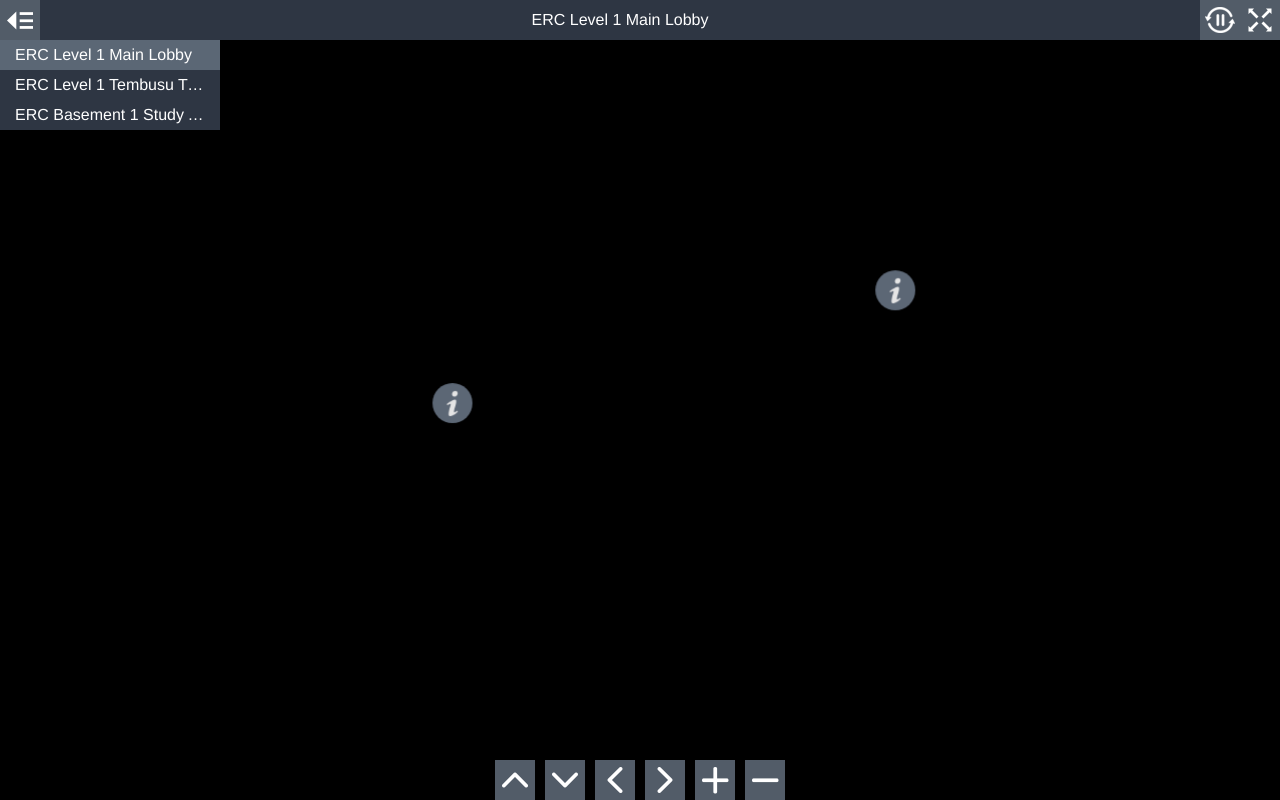
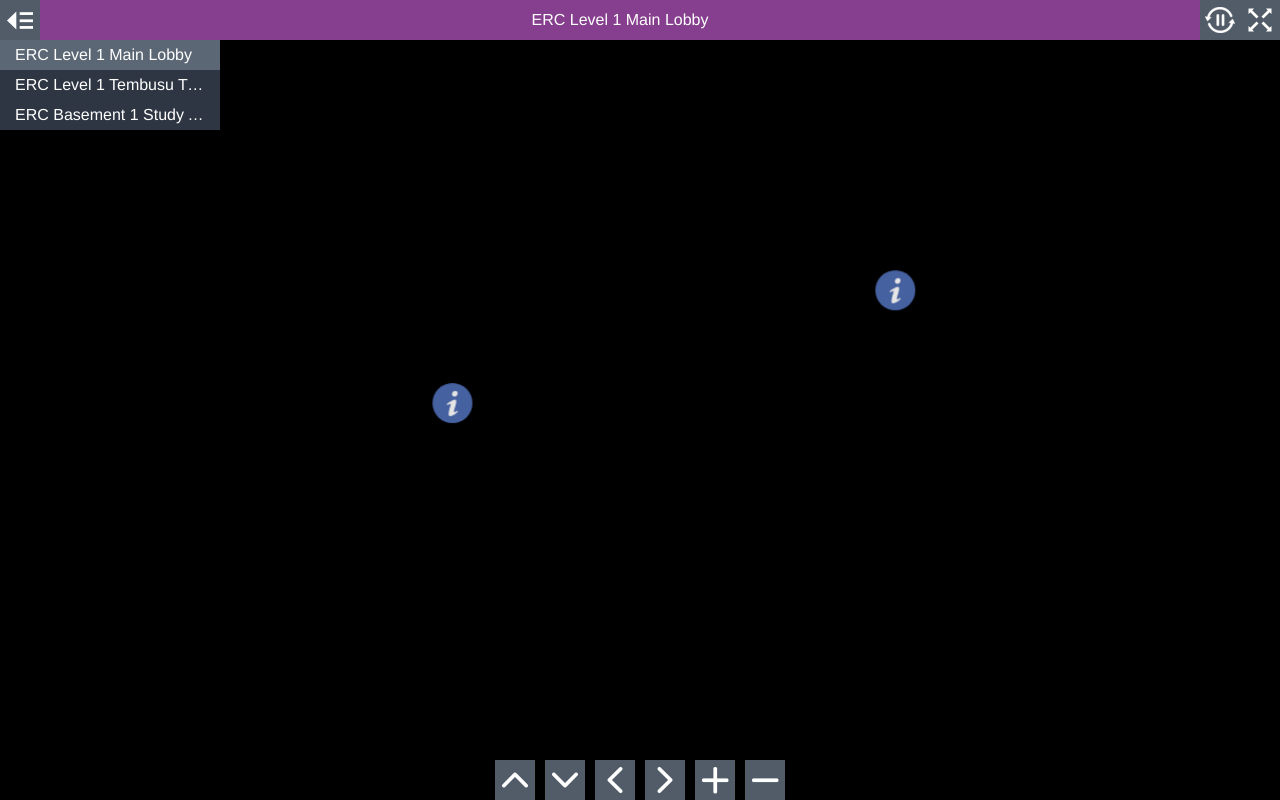
Before and after one commit to arijunhao/ERC-Tour-May-2022, a plain HTML site: page index.html in a window 1280 px wide. Drawn offline with Linux system fonts and the light colour scheme.

Commit message:
Update style.css

```diff
--- a/style.css
+++ b/style.css
@@ -79,8 +79,8 @@ body.multiple-scenes.mobile #titleBar {
   height: 100%;
   line-height: 30px;
   padding: 5px;
-  background-color: rgb(58,68,84);
-  background-color: rgba(58,68,84,0.8);
+  background-color: rgb(168,78,178);
+  background-color: rgba(168,78,178,0.8);
   overflow: hidden;
   text-overflow: ellipsis;
   white-space: nowrap;
@@ -376,8 +376,8 @@ body.single-scene #sceneList, body.single-scene #sceneListToggle {
 
   border-radius: 5px;
 
-  background-color: rgb(58,68,84);
-  background-color: rgba(58,68,84,0.8);
+  background-color: rgb(248,68,88);
+  background-color: rgba(248,68,88,0.8);
 
   color: #fff;
 
@@ -453,7 +453,7 @@ body.single-scene #sceneList, body.single-scene #sceneListToggle {
   width: 40px;
   height: 40px;
   border-radius: 20px;
-  background-color: rgb(103,115,131);
+  background-color: rgb(78,108,178);
   cursor: pointer;
   -webkit-transition: width 0.3s ease-in-out 0.5s,
                       border-radius 0.3s ease-in-out 0.5s;
```
